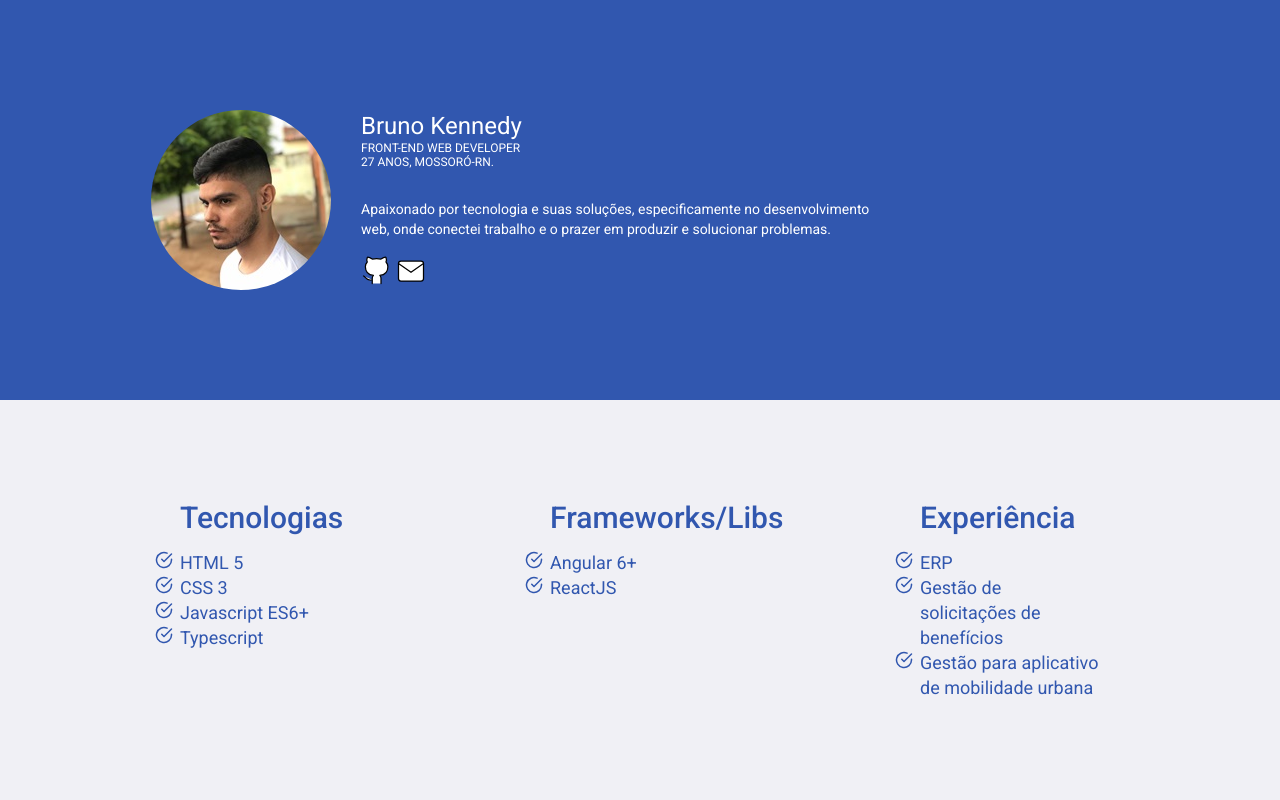
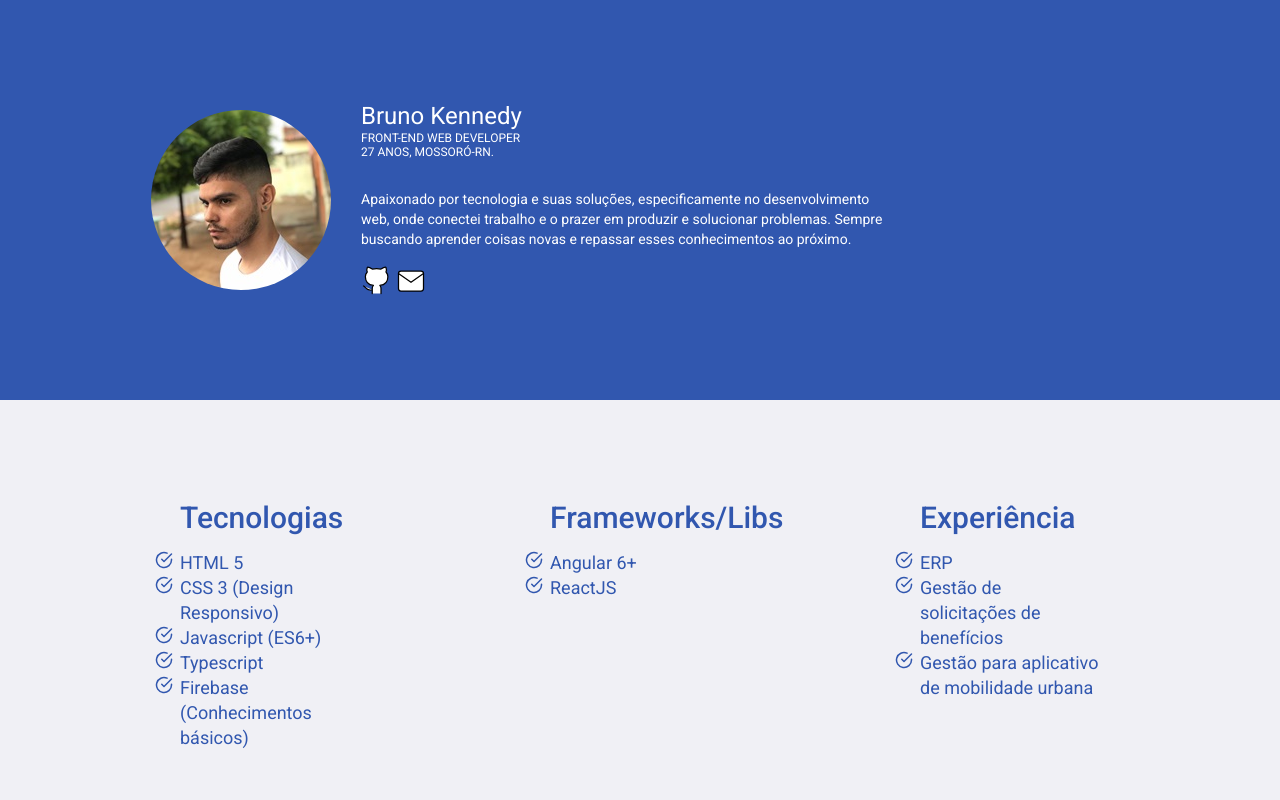
Before and after one commit to EstevamBruno/web-page, a plain HTML site: page index.html in a window 1280 px wide. Shown: the top 800 px of the page. Drawn offline with Linux system fonts and the light colour scheme.

Commit message:
Adicionando mais informacoes na descricao do perfil

```diff
--- a/index.html
+++ b/index.html
@@ -17,7 +17,7 @@
         <p>
           Apaixonado por tecnologia e suas soluções, especificamente no
           desenvolvimento web, onde conectei trabalho e o prazer em produzir e
-          solucionar problemas.
+          solucionar problemas. Sempre buscando aprender coisas novas e repassar esses conhecimentos ao próximo.
         </p>
         <div class="social">
           <a href="https://github.com/EstevamBruno" target="_blank"
@@ -34,9 +34,10 @@
         <ul>
           <li>Tecnologias</li>
           <li>HTML 5</li>
-          <li>CSS 3</li>
-          <li>Javascript ES6+</li>
+          <li>CSS 3 (Design Responsivo)</li>
+          <li>Javascript (ES6+)</li>
           <li>Typescript</li>
+          <li>Firebase (Conhecimentos básicos)</li>
         </ul>
       </div>
       <div>
```
